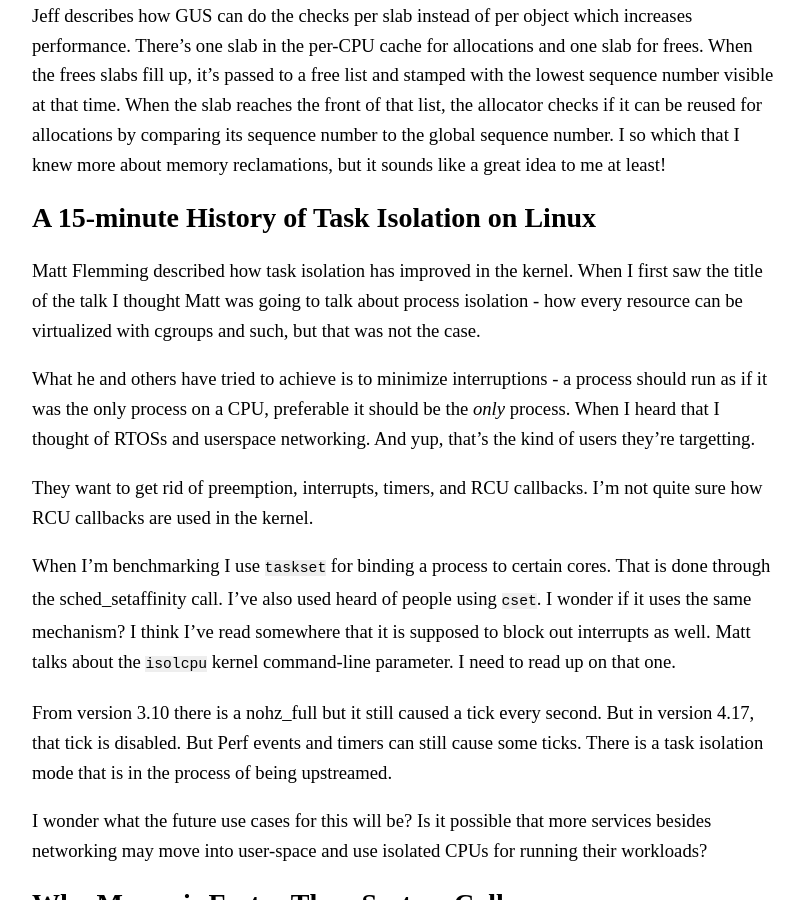
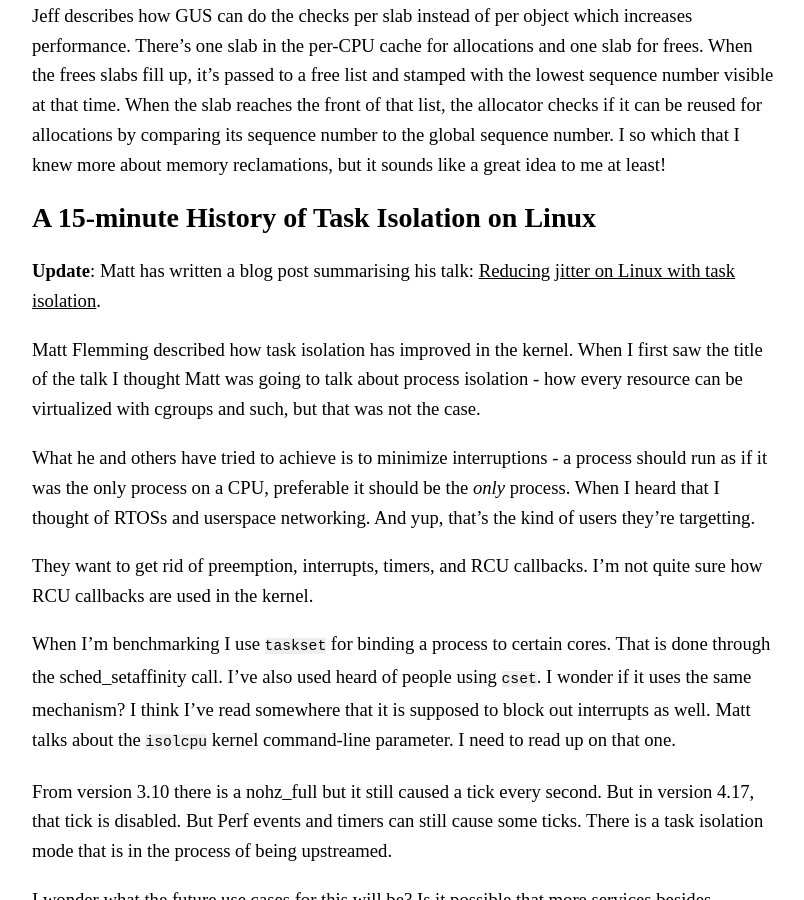
Before and after one commit to dannas/dannas.github.com, a Jekyll site: the page built from _posts/2020-04-24-report-from-adhoc-event-23-april.md, in a window 1280 px wide and 900 px high, scrolled down 1185 px. Shown: the whole window, without its empty margins (96-900 px from the left). Built offline with Jekyll 4.4.1, drawn with Linux system fonts in a browser that asks for light colours.

Commit message:
Update with link to presenter blog post

```diff
--- a/_posts/2020-04-24-report-from-adhoc-event-23-april.md
+++ b/_posts/2020-04-24-report-from-adhoc-event-23-april.md
@@ -46,6 +46,10 @@
 to me at least!
 
 # A 15-minute History of Task Isolation on Linux
+
+**Update**: Matt has written a blog post summarising his talk: [Reducing jitter on
+Linux with task isolation](https://www.codeblueprint.co.uk/2020/05/03/reducing-jitter-on-linux-with-task-isolation.html).
+
 Matt Flemming described how task isolation has improved in the kernel. When I
 first saw the title of the talk I thought Matt was going to talk about process
 isolation - how every resource can be virtualized with cgroups and such, but that
```
